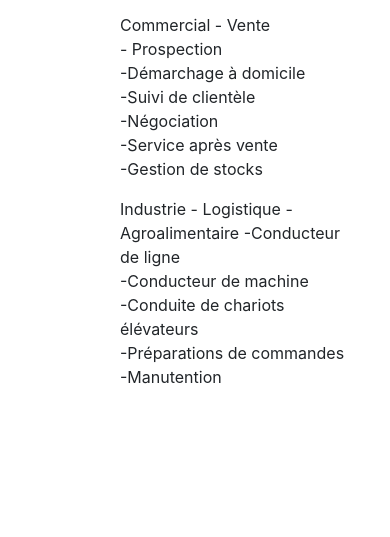
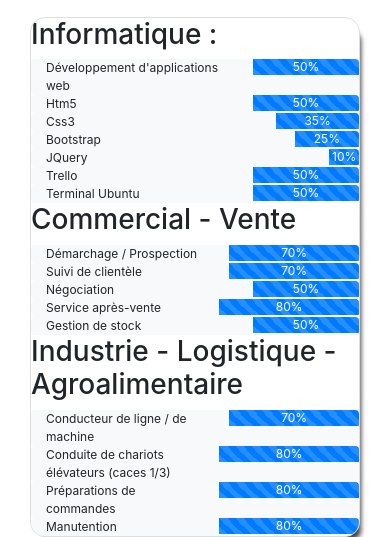
Before and after one commit to francois80/CV_num, a plain HTML site: page competences.html in a window 390 px wide. Shown: the part 682-1219 px from the top of the page. Before the commit the page ends 1087 px from the top, so only its background shows below. Drawn offline with nearby package versions, Linux system fonts and the light colour scheme.

Commit message:
mise à jour pour le responsive

```diff
--- a/assets/css/style.css
+++ b/assets/css/style.css
@@ -1,3 +1,4 @@
+
 /*block du texte de présentation */
 #textPresentation{
   display: inline-block;
@@ -10,6 +11,7 @@
 /*block regroupant les coordonnées et le texte de présentation */
 #block_en_tete{
   display: flex;
+  flex-wrap: wrap;
   padding-top: 5px;
   width: 100%;
 }
@@ -17,8 +19,31 @@
 /*coordonnées */
 #coordonnees{
   display: inline-block;
+  justify-content: flex-start;
   align-items: flex-start;
+  padding: 2px;
   height: 300px;
+}
+
+.bloc_Large
+{
+	width: 100%;
+	margin: auto;
+	background-color: white;
+	height:auto;
+	-webkit-box-shadow: 7px 9px 5px -6px rgba(0,0,0,0.75);
+	-moz-box-shadow: 7px 9px 5px -6px rgba(0,0,0,0.75);
+	box-shadow: 7px 9px 5px -6px rgba(0,0,0,0.75);
+	border: 1px solid #dfdede;
+  margin-top: 50px;
+	border-radius: 15px;
+	overflow: hidden;
+}
+
+.alignText{
+
+  white-space: normal;
+	text-align: justify;
 }
 
  .margeCard{
@@ -64,11 +89,14 @@ img:hover {
 }
 
 .colonne{
-  flex-wrap: wrap;
+  flex-wrap: nowrap;
   height:auto;
-  margin: 5px;
 }
 
 .media{
-  margin: 5px;
+  white-space: normal;
 }
+.lineHeight{
+  height: 16px;
+
+}
--- a/competences.html
+++ b/competences.html
@@ -5,6 +5,7 @@
     <meta name="viewport" content="width-device-width, initial-scale=1, shrink-to-fit=no">
     <link rel="stylesheet" href="https://maxcdn.bootstrapcdn.com/bootstrap/4.0.0/css/bootstrap.min.css" integrity="sha384-Gn5384xqQ1aoWXA+058RXPxPg6fy4IWvTNh0E263XmFcJlSAwiGgFAW/dAiS6JXm" crossorigin="anonymous">
     <link rel="stylesheet" href="assets/css/style.css">
+
     <title>Compétences CV</title>
   </head>
   <body>
@@ -24,7 +25,7 @@
     <!-- block coordonnees et menu côte à côte-->
     <div id="block_en_tete">
       <!-- block coordonnées -->
-      <div id="coordonnees" class="col-3">
+      <div id="coordonnees"  class="col-sm-4 col-md-3">
         <div class="avatar">
         </div>
         <div>
@@ -37,7 +38,7 @@
           </p>
         </div>
       </div>
-      <div id="textPresentation" class="col-9">
+      <div id="textPresentation" class="col-sm-8 col-md-9">
         <p>
           <a class="noLink" href="index.html">Accueil</a> >
           <a class="noLink" href="formations.html">Formations</a> >
@@ -45,43 +46,120 @@
           Compétences
         </p>
         <h1>Compétences</h1>
-        <p>Informatique : Développement d'applications web</p>
-        <div class="progress colonne bg-light">
-          <div class="media col-md-2">html</div>
-            <div class="progress-bar progress-bar-striped progress-bar-animated" role="progressbar" style="width: 25%" aria-valuenow="25" aria-valuemin="0" aria-valuemax="100"></div>
+        <!-- Début Bloc large 1 -->
+        <div class="bloc_Large">
+
+            <h3>Informatique :</h3>
+              <div class="progress colonne bg-light">
+                <div class="media col-md-3">
+                  Développement d'applications web
+                </div>
+                <div class="progress-bar progress-bar-striped progress-bar-animated lineHeight" role="progressbar" style="width: 50%; max-width:80%">50%</div>
+              </div>
+              <div class="progress colonne bg-light">
+                <div class="media col-md-3">
+                  Htm5
+              </div>
+                <div class="progress-bar progress-bar-striped progress-bar-animated lineHeight" role="progressbar" style="width: 50%; max-width:80%">50%</div>
+              </div>
+              <div class="progress colonne bg-light">
+                <div class="media col-md-3">
+                    Css3
+                </div>
+                <div class="progress-bar progress-bar-striped progress-bar-animated lineHeight" role="progressbar" style="width: 35%; max-width:80%">35%</div>
+              </div>
+              <div class="progress colonne bg-light">
+                <div class="media col-md-3">
+                  Bootstrap
+                </div>
+                <div class="progress-bar progress-bar-striped progress-bar-animated lineHeight" role="progressbar" style="width: 25%; max-width:80%">25%</div>
+              </div>
+              <div class="progress colonne bg-light">
+                <div class="media col-md-3">
+                  JQuery
+                </ul>
+                </div>
+                <div class="progress-bar progress-bar-striped progress-bar-animated lineHeight" role="progressbar" style="width: 10%; max-width:80%">10%</div>
+              </div>
+              <div class="progress colonne bg-light">
+                <div class="media col-md-3">
+                  Trello
+                </div>
+                <div class="progress-bar progress-bar-striped progress-bar-animated lineHeight" role="progressbar" style="width: 50%; max-width:80%">50%</div>
+              </div>
+              <div class="progress colonne bg-light">
+                <div class="media col-md-3">
+                  Terminal Ubuntu
+                </div>
+                <div class="progress-bar progress-bar-striped progress-bar-animated lineHeight" role="progressbar" style="width: 50%; max-width:80%">50%</div>
+              </div>
+              <h3>Commercial - Vente</h3>
+              <div class="progress colonne bg-light">
+                <div class="media col-md-3">
+                    Démarchage / Prospection
+                </div>
+                <div class="progress-bar progress-bar-striped progress-bar-animated lineHeight" role="progressbar" style="width: 70%; max-width:80%">70%</div>
+              </div>
+              <div class="progress colonne bg-light">
+                <div class="media col-md-3">
+                  Suivi de clientèle
+                </div>
+                <div class="progress-bar progress-bar-striped progress-bar-animated lineHeight" role="progressbar" style="width: 70%; max-width:80%">70%</div>
+              </div>
+              <div class="progress colonne bg-light">
+                <div class="media col-md-3">
+                  Négociation
+                </ul>
+                </div>
+                <div class="progress-bar progress-bar-striped progress-bar-animated lineHeight" role="progressbar" style="width: 50%; max-width:80%">50%</div>
+              </div>
+              <div class="progress colonne bg-light">
+                <div class="media col-md-3">
+                  Service après-vente
+                </div>
+                <div class="progress-bar progress-bar-striped progress-bar-animated lineHeight" role="progressbar" style="width: 80%; max-width:80%">80%</div>
+              </div>
+              <div class="progress colonne bg-light">
+                <div class="media col-md-3">
+                  Gestion de stock
+                </div>
+                <div class="progress-bar progress-bar-striped progress-bar-animated lineHeight" role="progressbar" style="width: 50%; max-width:80%">50%</div>
+              </div>
+              <h3>Industrie - Logistique - Agroalimentaire</h3>
+              <div class="progress colonne bg-light">
+                <div class="media col-md-3">
+                    Conducteur de ligne / de machine
+                </div>
+                <div class="progress-bar progress-bar-striped progress-bar-animated lineHeight" role="progressbar" style="width: 70%; max-width:80%">70%</div>
+              </div>
+              <div class="progress colonne bg-light">
+                <div class="media col-md-3">
+                  Conduite de chariots élévateurs (caces 1/3)
+                </div>
+                <div class="progress-bar progress-bar-striped progress-bar-animated lineHeight" role="progressbar" style="width: 80%; max-width:80%">80%</div>
+              </div>
+              <div class="progress colonne bg-light">
+                <div class="media col-md-3">
+                  Préparations de commandes
+                </ul>
+                </div>
+                <div class="progress-bar progress-bar-striped progress-bar-animated lineHeight" role="progressbar" style="width: 80%; max-width:80%">80%</div>
+              </div>
+              <div class="progress colonne bg-light">
+                <div class="media col-md-3">
+                  Manutention
+                </div>
+                <div class="progress-bar progress-bar-striped progress-bar-animated lineHeight" role="progressbar" style="width: 80%; max-width:80%">80%</div>
+              </div>
+
           </div>
-          <div class="progress colonne bg-light">
-            <div class="media col-md-2">javascript</div>
-            <div class="progress-bar progress-bar-striped progress-bar-animated bg-success" role="progressbar" style="width: 12%" aria-valuenow="12" aria-valuemin="0" aria-valuemax="100"></div>
-         </div>
-        <p>
-          informatique<br>
-          Développement d’applications Web PHP, HTML5 et CSS3, javascript
-          Travail en méthode AGILE (scrum)
-          Divers : Bootstrap, GitHub, Trello, Pencil, Terminal ubuntu, jQuery, @mediaqueries
-        </p>
-        <p>
-          Commercial - Vente<br>
-          - Prospection<br>
-          -Démarchage à domicile<br>
-          -Suivi de clientèle<br>
-          -Négociation<br>
-          -Service après vente<br>
-          -Gestion de stocks<br>
-        </p>
-        <p>
-          Industrie - Logistique - Agroalimentaire
-          -Conducteur de ligne<br>
-          -Conducteur de machine<br>
-          -Conduite de chariots élévateurs<br>
-          -Préparations de commandes<br>
-          -Manutention
-        </p>
-      </div>
     </div>
+
   </div>
+
   <script src="https://code.jquery.com/jquery-3.2.1.slim.min.js" integrity="sha384-KJ3o2DKtIkvYIK3UENzmM7KCkRr/rE9/Qpg6aAZGJwFDMVNA/GpGFF93hXpG5KkN" crossorigin="anonymous"></script>
   <script src="https://cdnjs.cloudflare.com/ajax/libs/popper.js/1.12.9/umd/popper.min.js" integrity="sha384-ApNbgh9B+Y1QKtv3Rn7W3mgPxhU9K/ScQsAP7hUibX39j7fakFPskvXusvfa0b4Q" crossorigin="anonymous"></script>
   <script src="https://maxcdn.bootstrapcdn.com/bootstrap/4.0.0/js/bootstrap.min.js" integrity="sha384-JZR6Spejh4U02d8jOt6vLEHfe/JQGiRRSQQxSfFWpi1MquVdAyjUar5+76PVCmYl" crossorigin="anonymous"></script>
+
   </body>
 </html>
```
Also changed, not shown: experiences.html (+2 -2 lines), formations.html (+8 -9 lines), index.html (+5 -5 lines), assets/img/background.jpg, assets/js/script.js (added).
